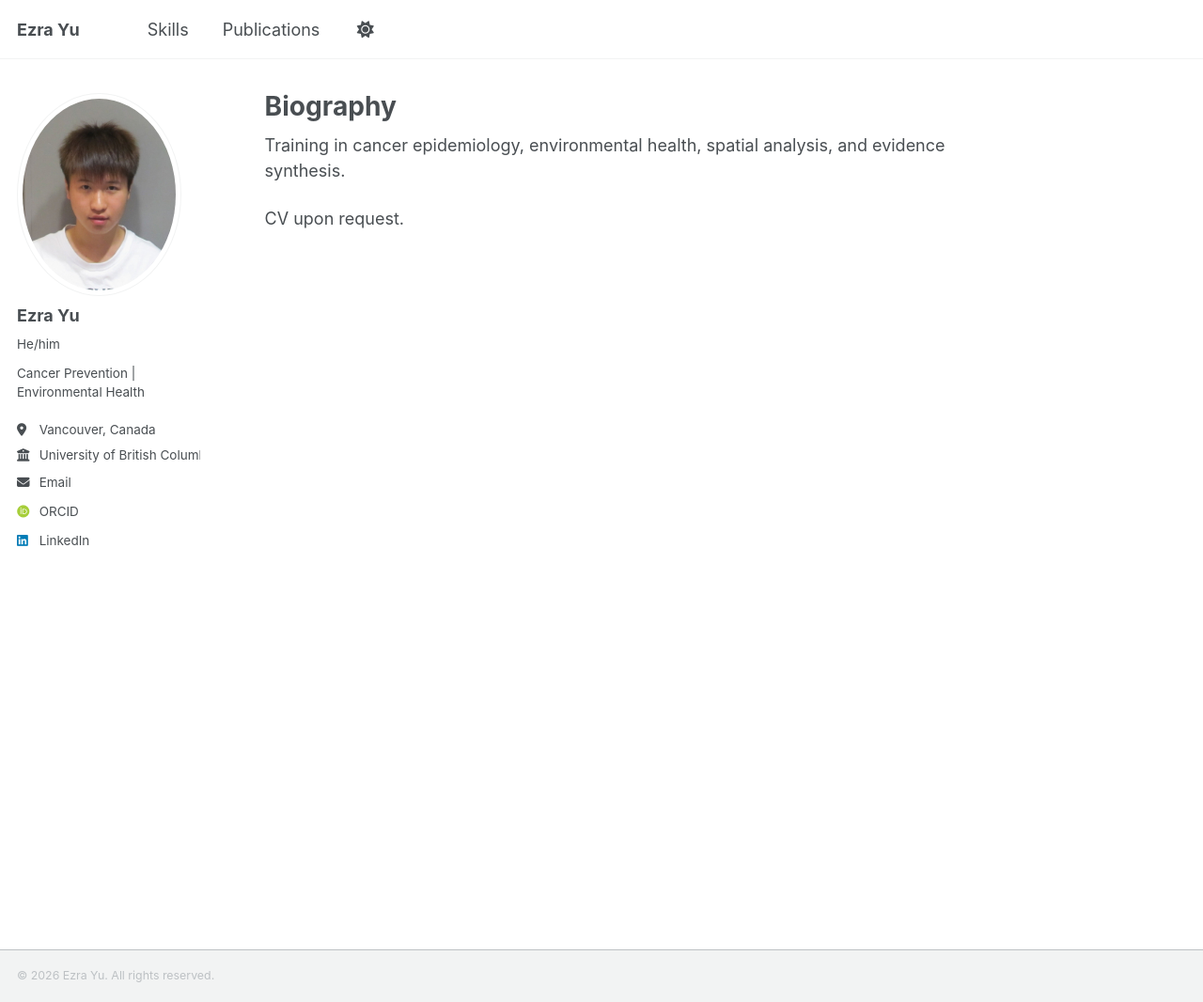
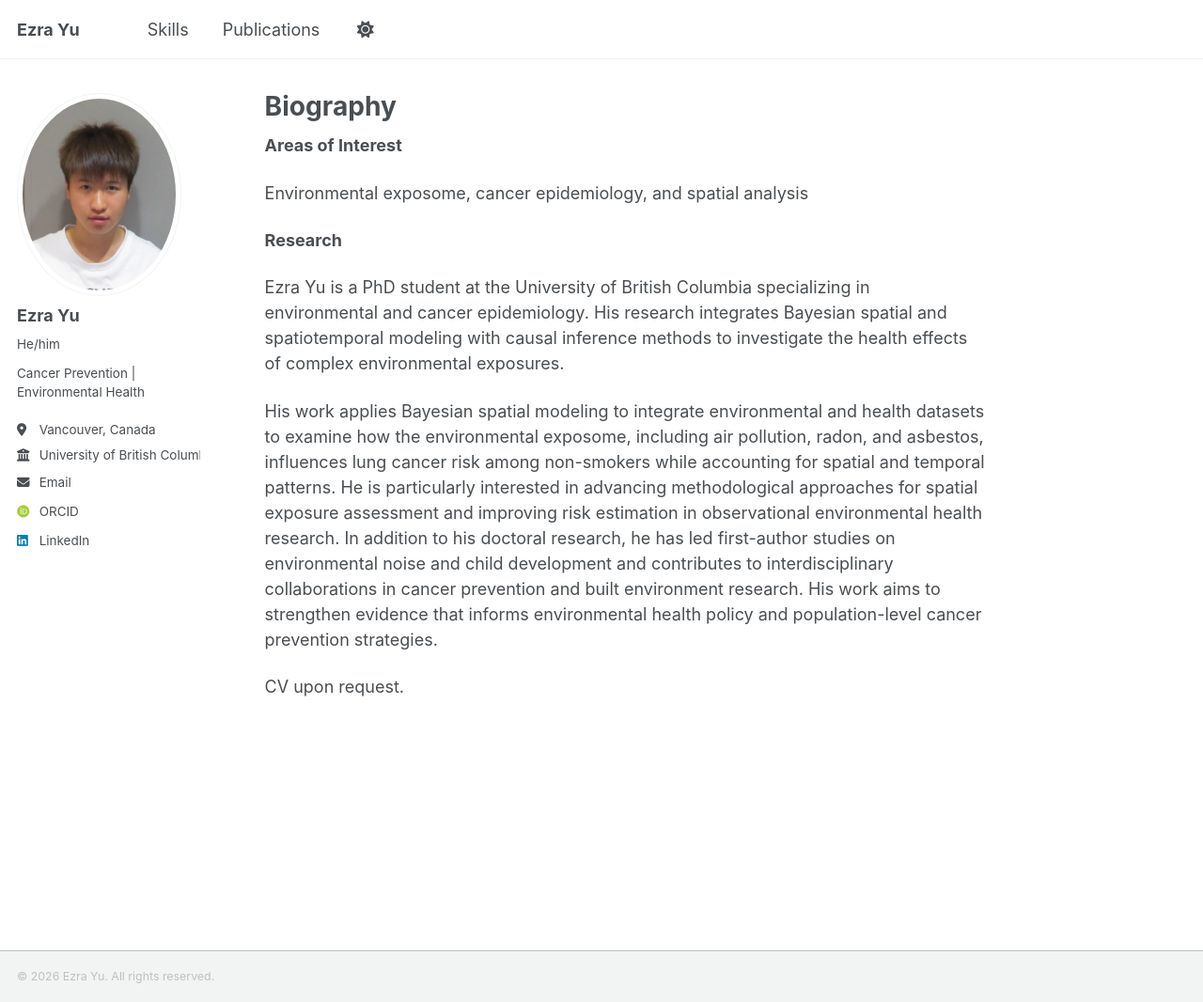
Before and after one commit to ezraxyu/ezraxyu.github.io, a Jekyll site: the page built from index.md, in a window 1280 px wide and 1066 px high. Shown: the whole window at 94% size. Built offline with Jekyll 4.4.1, drawn with Linux system fonts in a browser that asks for light colours; some web fonts are replaced; a script that is not in the unit is left out.

Commit message:
Update index.md

```diff
--- a/index.md
+++ b/index.md
@@ -4,6 +4,15 @@ title: "Biography"
 author_profile: true
 ---
 
-Training in cancer epidemiology, environmental health, spatial analysis, and evidence synthesis.
+**Areas of Interest**
+
+Environmental exposome, cancer epidemiology, and spatial analysis
+
+**Research**
+
+Ezra Yu is a PhD student at the University of British Columbia specializing in environmental and cancer epidemiology. His research integrates Bayesian spatial and spatiotemporal modeling with causal inference methods to investigate the health effects of complex environmental exposures.
+
+His work applies Bayesian spatial modeling to integrate environmental and health datasets to examine how the environmental exposome, including air pollution, radon, and asbestos, influences lung cancer risk among non-smokers while accounting for spatial and temporal patterns. He is particularly interested in advancing methodological approaches for spatial exposure assessment and improving risk estimation in observational environmental health research. In addition to his doctoral research, he has led first-author studies on environmental noise and child development and contributes to interdisciplinary collaborations in cancer prevention and built environment research. His work aims to strengthen evidence that informs environmental health policy and population-level cancer prevention strategies.
+
 
 CV upon request.
```
